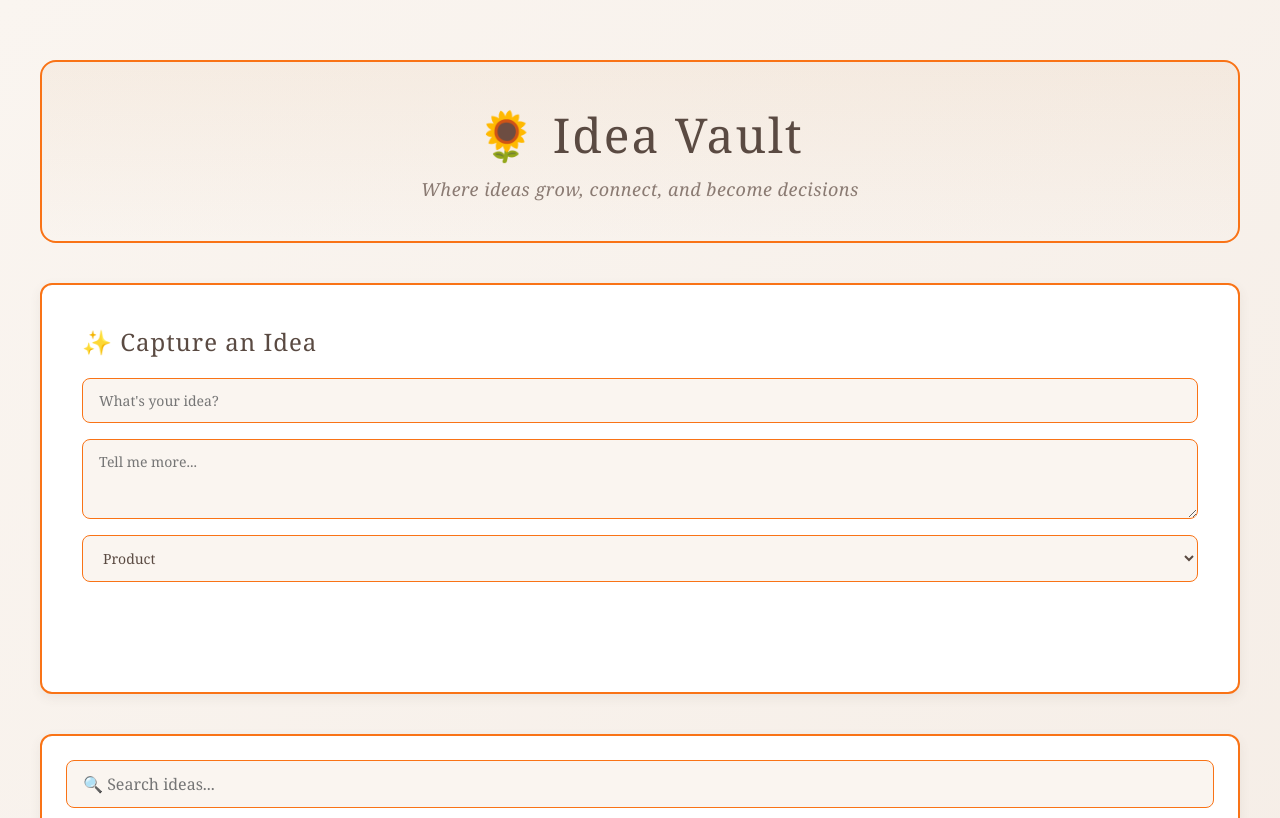
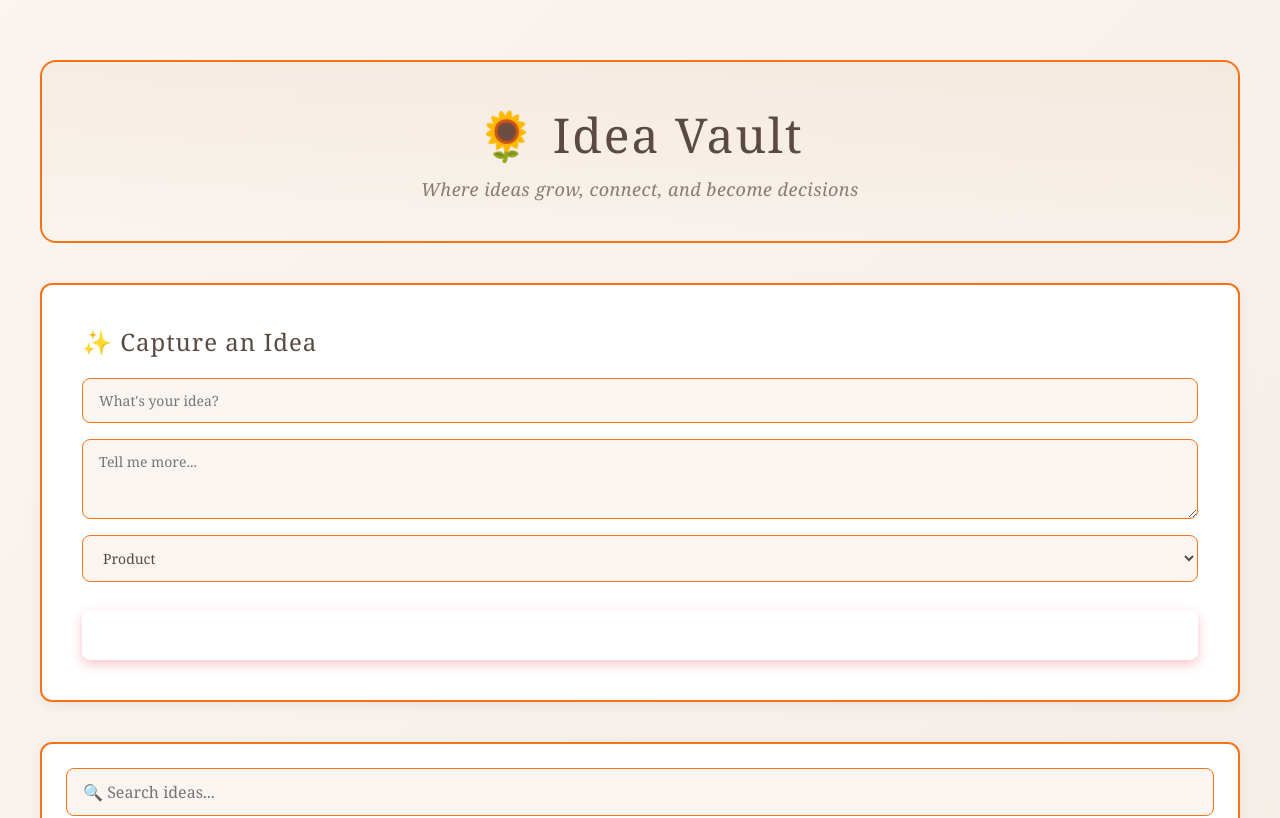
Before and after one commit to compassadvisinggroup-commits/Idea-vault, a React (Create React App) app: page / in a window 1280 px wide. Shown: the top 818 px of the page. Built offline with nearby package versions, Linux system fonts and the light colour scheme; no server answers; the database is empty.

Commit message:
Update to vibrant floral color palette

```diff
--- a/src/App.css
+++ b/src/App.css
@@ -119,23 +119,24 @@ main {
 }
 
 .inbox button {
-  padding: 12px 24px;
+  padding: 14px 28px;
   background: var(--color-product);
   color: white;
   border: none;
   border-radius: 8px;
   font-family: 'Georgia', serif;
   font-size: 16px;
-  font-weight: 500;
+  font-weight: 600;
   cursor: pointer;
   transition: all 0.3s ease;
-  margin-top: 8px;
+  margin-top: 12px;
+  box-shadow: 0 4px 12px rgba(230, 57, 70, 0.3);
 }
 
 .inbox button:hover {
-  background: #c9786e;
+  background: #D62828;
   transform: translateY(-2px);
-  box-shadow: 0 4px 12px rgba(217, 136, 128, 0.3);
+  box-shadow: 0 6px 16px rgba(230, 57, 70, 0.4);
 }
 
 /* Mind Map Section */
```
